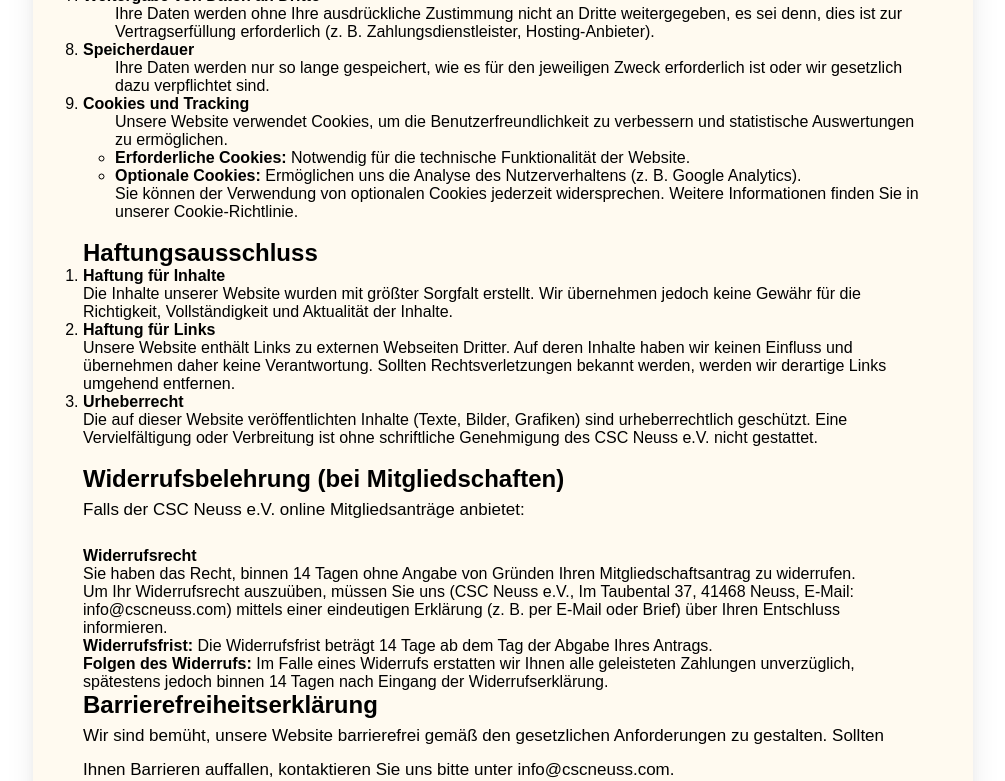
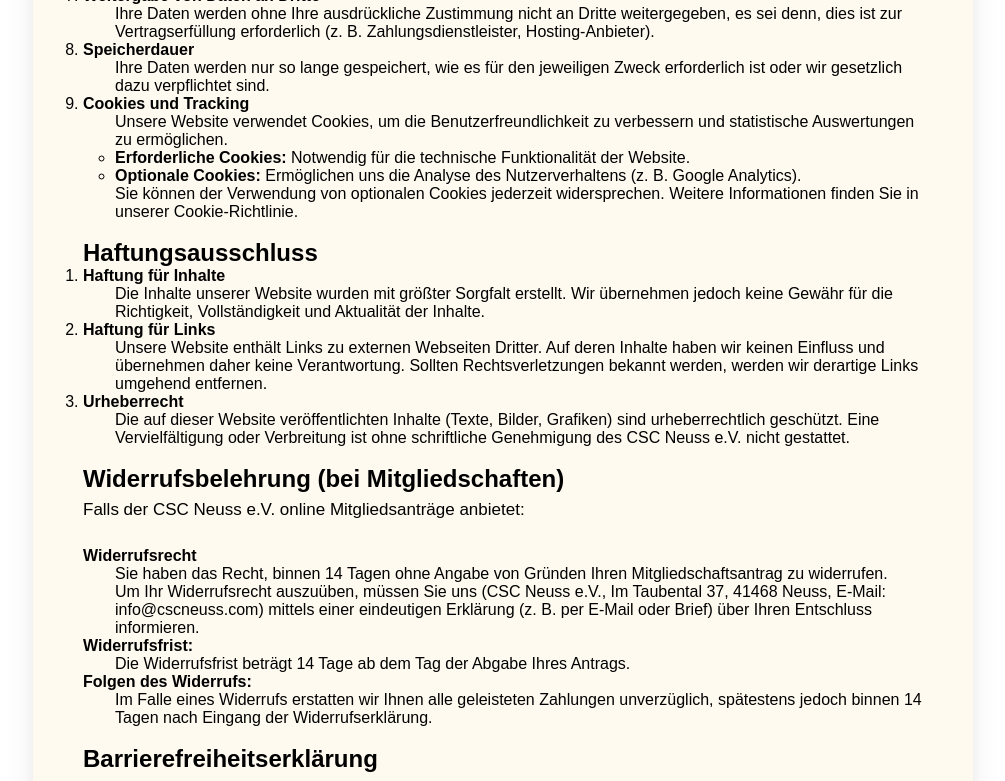
Before and after one commit to JannickG/website-csc-neuss, a Next.js app: page /rechtliches/impressum in a window 1280 px wide. Shown: the part 2000-2781 px from the top of the page, without its empty margins (137-1142 px from the left). Built offline with nearby package versions, Linux system fonts and the light colour scheme.

Commit message:
scss dark light theme color toggle fix & bold / strong tag fix

```diff
--- a/app/globals.scss
+++ b/app/globals.scss
@@ -81,3 +81,13 @@ p {
   font-size: vars.$font-size-body;
   line-height: 2;
 }
+
+strong,
+b {
+  font-weight: 700;
+}
+
+em,
+i {
+  font-style: italic;
+}
--- a/app/rechtliches/impressum/page.tsx
+++ b/app/rechtliches/impressum/page.tsx
@@ -132,23 +132,37 @@ export default function ImpressumPage() {
       <h2>Haftungsausschluss</h2>
        <ol>
         <li><b>Haftung für Inhalte</b><br/>
-        Die Inhalte unserer Website wurden mit größter Sorgfalt erstellt. Wir übernehmen jedoch keine Gewähr für die Richtigkeit, Vollständigkeit und Aktualität der Inhalte.
+        <div style={{ paddingLeft: '2em' }}>
+          Die Inhalte unserer Website wurden mit größter Sorgfalt erstellt. Wir übernehmen jedoch keine Gewähr für die Richtigkeit, Vollständigkeit und Aktualität der Inhalte.
+        </div>
         </li>
         <li><b>Haftung für Links</b><br/>
+        <div style={{ paddingLeft: '2em' }}>
         Unsere Website enthält Links zu externen Webseiten Dritter. Auf deren Inhalte haben wir keinen Einfluss und übernehmen daher keine Verantwortung. Sollten Rechtsverletzungen bekannt werden, werden wir derartige Links umgehend entfernen.
+        </div>
         </li>
         <li><b>Urheberrecht</b><br/>
+        <div style={{ paddingLeft: '2em' }}>
         Die auf dieser Website veröffentlichten Inhalte (Texte, Bilder, Grafiken) sind urheberrechtlich geschützt. Eine Vervielfältigung oder Verbreitung ist ohne schriftliche Genehmigung des CSC Neuss e.V. nicht gestattet.
+        </div>
         </li>
          </ol>
       <br/>
          <h2>Widerrufsbelehrung (bei Mitgliedschaften)</h2>
           <p>Falls der CSC Neuss e.V. online Mitgliedsanträge anbietet:</p>
         <b>Widerrufsrecht</b><br/>
+        <div style={{ paddingLeft: '2em' }}>
         Sie haben das Recht, binnen 14 Tagen ohne Angabe von Gründen Ihren Mitgliedschaftsantrag zu widerrufen.<br/>
         Um Ihr Widerrufsrecht auszuüben, müssen Sie uns (CSC Neuss e.V., Im Taubental 37, 41468 Neuss, E-Mail: info@cscneuss.com) mittels einer eindeutigen Erklärung (z. B. per E-Mail oder Brief) über Ihren Entschluss informieren.<br/>
-        <b>Widerrufsfrist:</b> Die Widerrufsfrist beträgt 14 Tage ab dem Tag der Abgabe Ihres Antrags.<br/>
-        <b>Folgen des Widerrufs:</b> Im Falle eines Widerrufs erstatten wir Ihnen alle geleisteten Zahlungen unverzüglich, spätestens jedoch binnen 14 Tagen nach Eingang der Widerrufserklärung.
+        </div>
+        <b>Widerrufsfrist:</b><br/>
+        <div style={{ paddingLeft: '2em' }}>
+        Die Widerrufsfrist beträgt 14 Tage ab dem Tag der Abgabe Ihres Antrags.<br/>
+        </div>
+        <b>Folgen des Widerrufs:</b><br/>
+        <div style={{ paddingLeft: '2em' }}>
+          Im Falle eines Widerrufs erstatten wir Ihnen alle geleisteten Zahlungen unverzüglich, spätestens jedoch binnen 14 Tagen nach Eingang der Widerrufserklärung.
+        </div>
         <br/>
         <h2>Barrierefreiheitserklärung</h2>
         <p>Wir sind bemüht, unsere Website barrierefrei gemäß den gesetzlichen Anforderungen zu gestalten. Sollten Ihnen Barrieren auffallen, kontaktieren Sie uns bitte unter info@cscneuss.com.</p>
--- a/components/navbar.module.scss
+++ b/components/navbar.module.scss
@@ -118,18 +118,18 @@
   padding: 8px;
   border-radius: 6px;
   transition: background 0.2s ease;
+  color: var(--theme-toggle);
 
   &:hover {
     background: var(--color-accent);
   }
 
-  .material-symbols-outlined {
+  :global(.material-symbols-outlined) {
     font-size: 26px;
-    color: var(--theme-toggle);
     transition: color 0.2s ease;
   }
 
-  &:hover .material-symbols-outlined {
+  &:hover {
     color: var(--color-primary);
   }
 }
```
